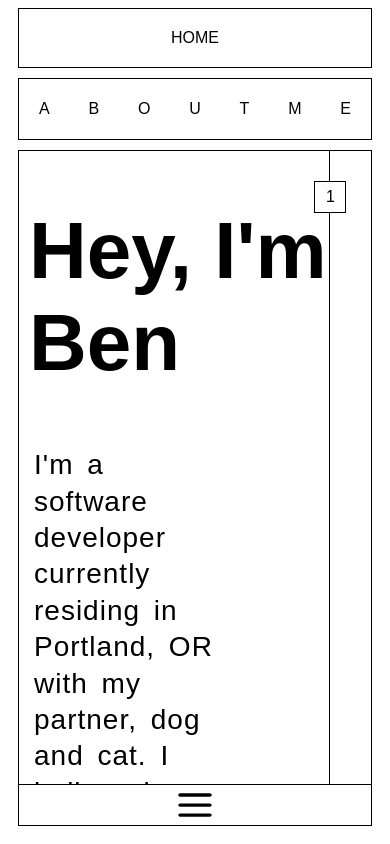
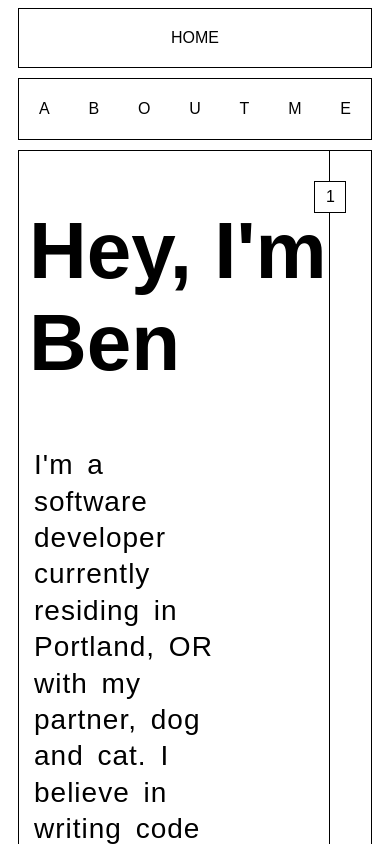
Before and after one commit to bpgoodrow/Portfolio, a React (Create React App) app: page /aboutMe in a window 390 px wide. Both pictures are taken after a click on the element 195 px from the left and 408 px from the top of the page. Shown: the top 844 px of the page. Built offline with nearby package versions, Linux system fonts and the light colour scheme.

Commit message:
about me mobile responsive

```diff
--- a/src/components/AboutMe.css
+++ b/src/components/AboutMe.css
@@ -67,9 +67,9 @@
   margin-left: 10px;
   margin-right: 10px;
   display: flex;
-  height: 75vh;
+  min-height: 75vh;
   background: white;
-  overflow:auto;
+
 }
 
 .aboutMeHero {
--- a/src/components/AboutMe.js
+++ b/src/components/AboutMe.js
@@ -45,13 +45,9 @@ function AboutMe() {
               <div className="aboutMeHeroBody">
                 <div>
                   I'm a software developer currently residing in Portland, OR with my partner, dog and cat.
-
                   I believe in writing code with the user in mind first, understanding what my application can do for them.
-
                   I love finding the intersection of design and functionality, writing code to make things look great as well as execute efficiently.
-
                   I'm always interested in new opportunities, whether fulltime or freelance.
-
                   Outside of development I enjoy playing music, spending time outdoors, and pursuing my passion for baking.
                 </div>
               </div>
```
